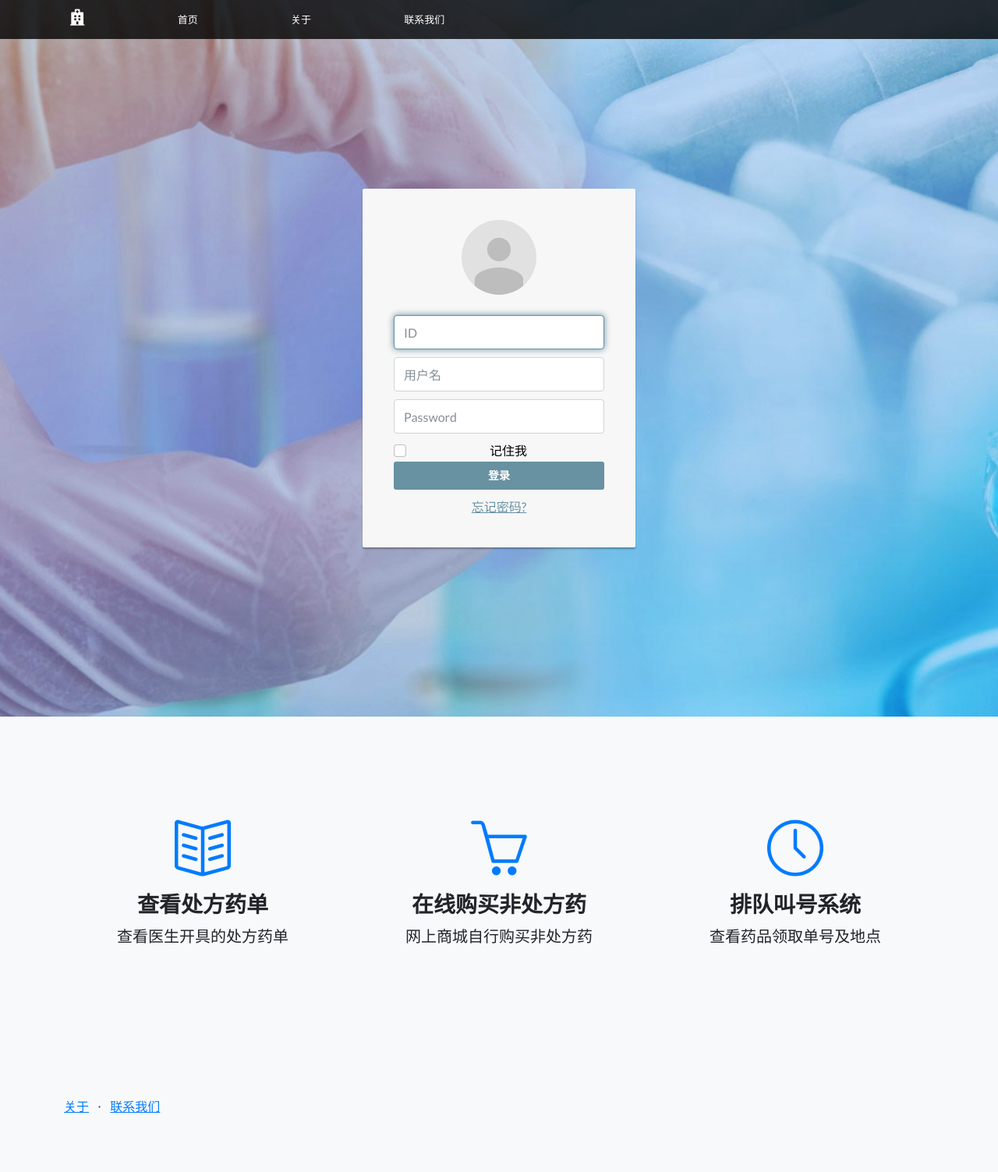
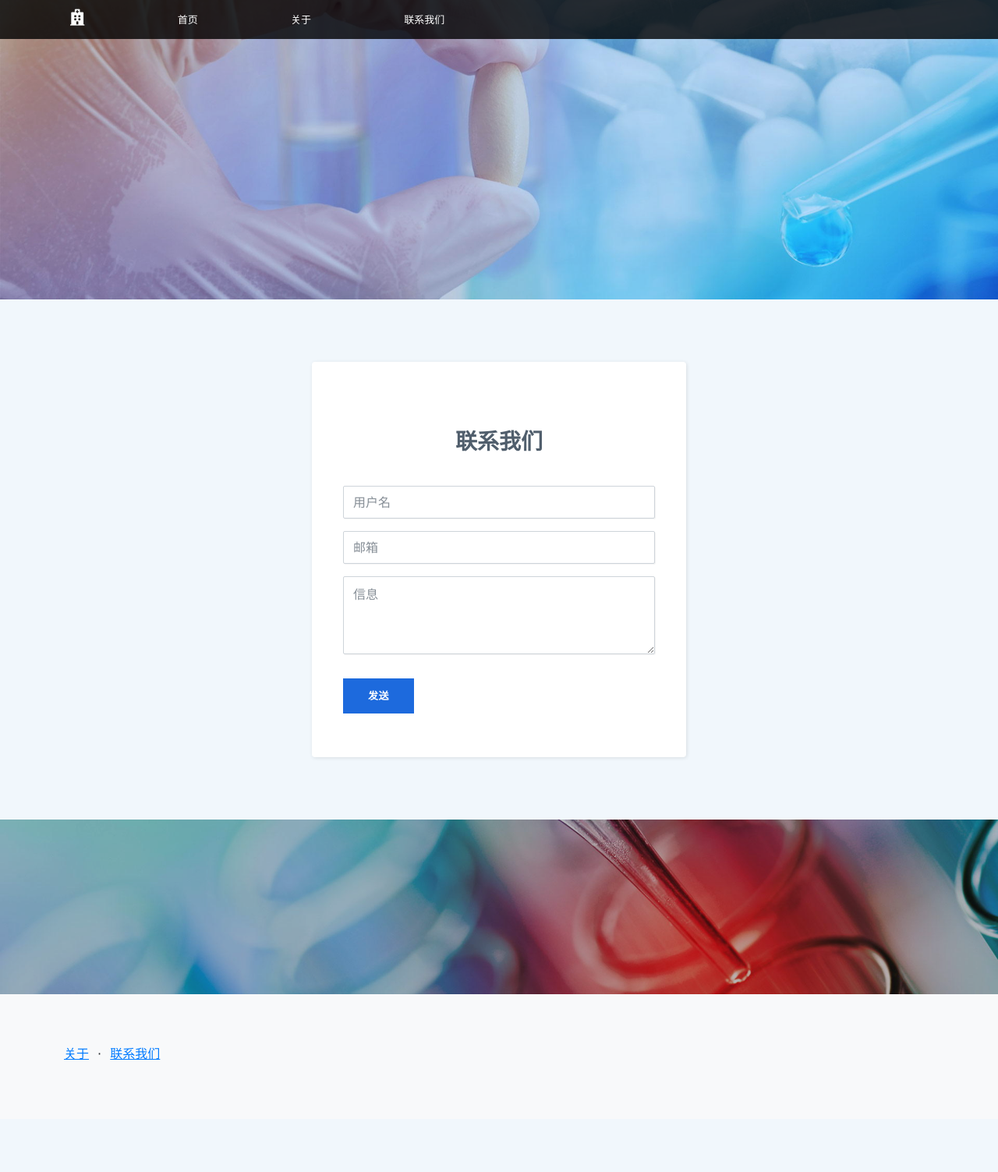
Before and after one commit to YJJfish/Pharmacy-Management-System, a Django app: page /pharmacy_user/contact/ in a window 1280 px wide. Shown: the whole page at 78% size. After the commit the page ends 1359 px from the top, so only its background shows below. Run offline with Django 3.2, Linux system fonts and the light colour scheme; some libraries are stand-ins or nearby versions.

Commit message:
Update contact.html

```diff
--- a/UserFrontend/templates/pharmacy_user/contact.html
+++ b/UserFrontend/templates/pharmacy_user/contact.html
@@ -5,7 +5,7 @@
 <head>
     <meta charset="utf-8">
     <meta name="viewport" content="width=device-width, initial-scale=1.0, shrink-to-fit=no">
-    <title>登录 - 药房</title>
+    <title>联系我们 - 药房</title>
     <link rel="stylesheet" href="{% static 'pharmacy_user/bootstrap/css/bootstrap.min.css' %}">
     <link rel="stylesheet" href="https://fonts.googleapis.com/css?family=Lato:300,400,700,300italic,400italic,700italic">
     <link rel="stylesheet" href="https://fonts.googleapis.com/css?family=Roboto+Slab:300,400|Roboto:300,400,700">
@@ -29,74 +29,27 @@
 
 <body>
     <header class="text-center text-white masthead" style="background:url({% static 'pharmacy_user/img/background1.jpg' %} )no-repeat center center;background-size:cover;">
-        <div class="overlay" style="background: rgba(0,123,255,0.22);opacity: 1;">
-            <nav class="navbar navbar-dark navbar-expand-md fixed-top bg-dark navbar--apple">
-                <div class="container"><button data-bs-toggle="collapse" class="navbar-toggler" data-bs-target="#menu"><span class="visually-hidden">切换导航</span><span class="navbar-toggler-icon"><i class="fa fa-th-list"></i></span></button>
-                    <div class="collapse navbar-collapse" id="menu">
-                        <ul class="navbar-nav flex-grow-1 justify-content-between">
-                            <li class="nav-item d-none d-xs-block d-md-block"><a class="nav-link" href="{% url 'home' %}"><i class="fas fa-hospital apple-logo"></i></a></li>
-                            <li class="nav-item"><a class="nav-link" href="{% url 'home' %}">首页</a></li>
-                            <li class="nav-item"><a class="nav-link" href="{% url 'about' %}">关于</a></li>
-                            <li class="nav-item"><a class="nav-link" href="{% url 'contact' %}">联系我们</a></li>
-                            <li class="nav-item"></li>
-                            <li class="nav-item"></li>
-                            <li class="nav-item"></li>
-                            <li class="nav-item"></li>
-                            <li class="nav-item d-none d-xs-block d-md-block"></li>
-                            <li class="nav-item d-none d-xs-block d-md-block"></li>
-                        </ul>
-                    </div>
-                </div>
-            </nav>
-        </div>
-        <div class="container">
-            <div class="row">
-                <div class="col-xl-9 mx-auto position-relative">
-                    <div class="login-card"><img class="profile-img-card" src="{% static 'pharmacy_user/img/avatar_2x.png' %}">
-                        <p class="profile-name-card"> </p>
-                        <form class="form-signin" action="{% url 'trylogin' %}" method="post">
-                            {% csrf_token %}
-                            <input class="form-control" type="text" id="inputID" name="ID" required="" placeholder="ID" autofocus="">
-                            <input class="form-control" type="text" id="inputName" name="NAME" required="" placeholder="用户名" autofocus="">
-                            <input class="form-control" type="password" id="inputPassword" name="密码" required="" placeholder="Password">
-                            <div class="checkbox">
-                                <div class="form-check"><input class="form-check-input" type="checkbox" id="formCheck-4" name="REMEMBER"><label class="form-check-label" for="formCheck-4">记住我</label></div>
-                            </div>
-                            <button class="btn btn-primary btn-lg d-block btn-signin w-100" type="submit">登录</button>
-                        </form><a class="forgot-password" href="{% url 'login' %}">忘记密码?</a>
-                    </div>
-                </div>
-            </div>
-        </div>
+        <div class="overlay" style="background: rgba(0,123,255,0.22);opacity: 1;"></div>
     </header>
-    <section class="text-center bg-light features-icons" style="background: rgb(248, 249, 250);">
-        <div class="container">
-            <div class="row">
-                <div class="col-lg-4">
-                    <div class="mx-auto features-icons-item mb-5 mb-lg-0 mb-lg-3">
-                        <div class="d-flex features-icons-icon"><i class="icon-book-open m-auto text-primary" data-bss-hover-animate="pulse"></i></div>
-                        <h3>查看处方药单</h3>
-                        <p class="lead mb-0">查看医生开具的处方药单</p>
-                    </div>
-                </div>
-                <div class="col-lg-4">
-                    <div class="mx-auto features-icons-item mb-5 mb-lg-0 mb-lg-3">
-                        <div class="d-flex features-icons-icon"><i class="icon-basket m-auto text-primary" data-bss-hover-animate="pulse"></i></div>
-                        <h3>在线购买非处方药</h3>
-                        <p class="lead mb-0">网上商城自行购买非处方药</p>
-                    </div>
-                </div>
-                <div class="col-lg-4">
-                    <div class="mx-auto features-icons-item mb-5 mb-lg-0 mb-lg-3">
-                        <div class="d-flex features-icons-icon"><i class="icon-clock m-auto text-primary" data-bss-hover-animate="pulse"></i></div>
-                        <h3>排队叫号系统</h3>
-                        <p class="lead mb-0">查看药品领取单号及地点</p>
-                    </div>
-                </div>
-            </div>
+    <section class="showcase">
+        <div class="container-fluid p-0">
+            <section class="features-boxed">
+                <section class="contact-clean">
+                    <form method="post">
+                        {% csrf_token %}
+                        <h2 class="text-center">联系我们</h2>
+                        <div class="mb-3"><input class="form-control" type="text" name="name" placeholder="用户名"></div>
+                        <div class="mb-3"><input class="form-control" type="email" name="email" placeholder="邮箱"></div>
+                        <div class="mb-3"><textarea class="form-control" name="message" placeholder="信息" rows="14"></textarea></div>
+                        <div class="mb-3"><button class="btn btn-primary" type="submit">发送 </button></div>
+                    </form>
+                </section>
+            </section>
         </div>
     </section>
-    <section class="showcase"></section>
+    <section class="text-center text-white call-to-action" style="background: url({% static 'pharmacy_user/img/background2.jpg' %}) no-repeat center center;background-size: cover;">
+        <div class="overlay"></div>
+    </section>
     <footer class="bg-light footer">
         <div class="container">
             <div class="row">
@@ -110,6 +63,24 @@
             </div>
         </div>
     </footer>
+    <nav class="navbar navbar-dark navbar-expand-md fixed-top bg-dark navbar--apple">
+        <div class="container"><button data-bs-toggle="collapse" class="navbar-toggler" data-bs-target="#menu"><span class="visually-hidden">Toggle navigation</span><span class="navbar-toggler-icon"><i class="fa fa-th-list"></i></span></button>
+            <div class="collapse navbar-collapse" id="menu">
+                <ul class="navbar-nav flex-grow-1 justify-content-between">
+                    <li class="nav-item d-none d-xs-block d-md-block"><a class="nav-link" href="{% url 'home' %}"><i class="fas fa-hospital apple-logo"></i></a></li>
+                    <li class="nav-item"><a class="nav-link" href="{% url 'home' %}">首页</a></li>
+                    <li class="nav-item"><a class="nav-link" href="{% url 'about' %}">关于</a></li>
+                    <li class="nav-item"><a class="nav-link" href="{% url 'contact' %}">联系我们</a></li>
+                    <li class="nav-item"></li>
+                    <li class="nav-item"></li>
+                    <li class="nav-item"></li>
+                    <li class="nav-item"></li>
+                    <li class="nav-item"></li>
+                    <li class="nav-item"></li>
+                </ul>
+            </div>
+        </div>
+    </nav>
     <script src="{% static 'pharmacy_user/bootstrap/js/bootstrap.min.js' %}"></script>
     <script src="{% static 'pharmacy_user/js/bs-init.js' %}"></script>
     <script src="{% static 'pharmacy_user/js/Animated-Pretty-Product-List-v12.js' %}"></script>
```
